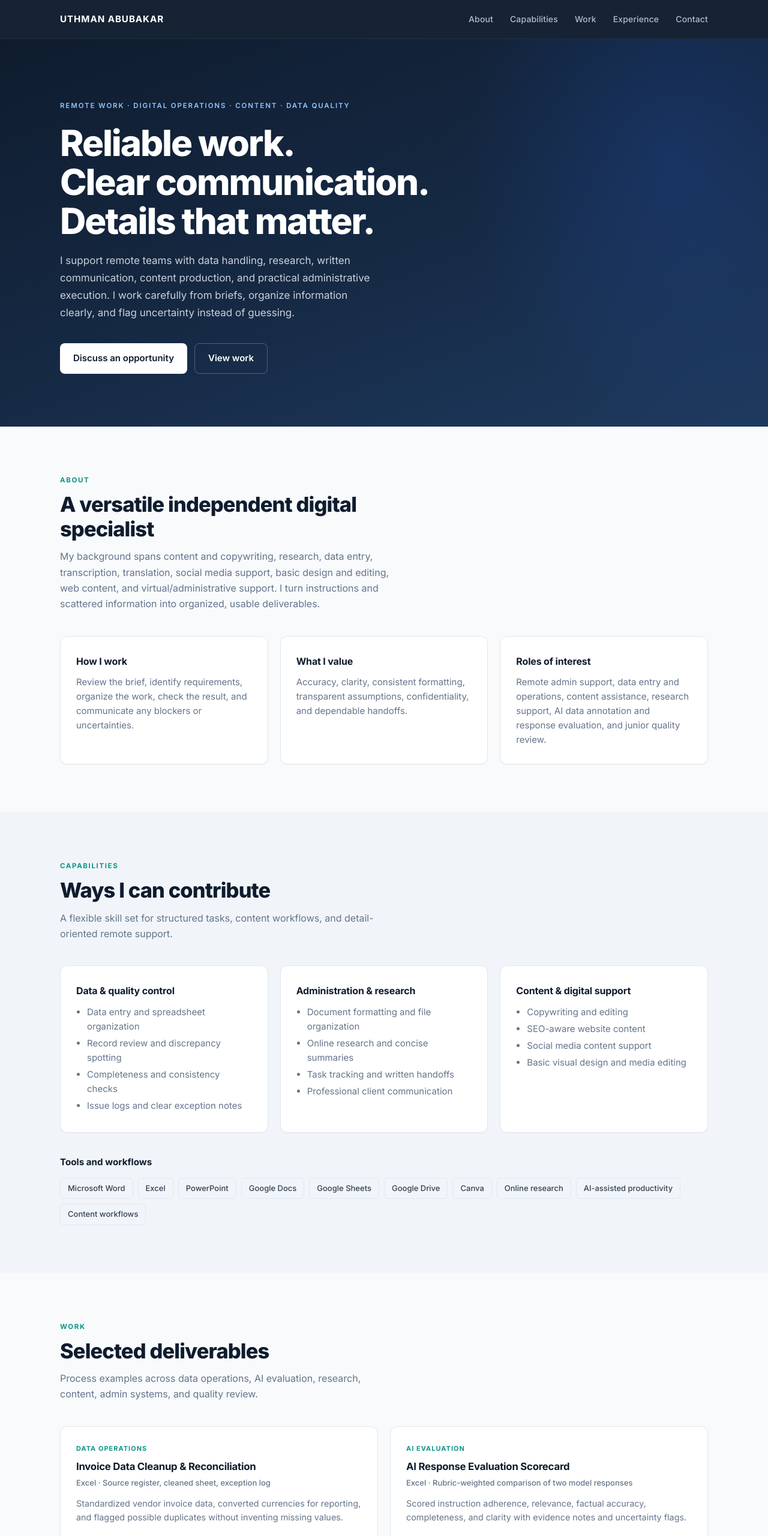
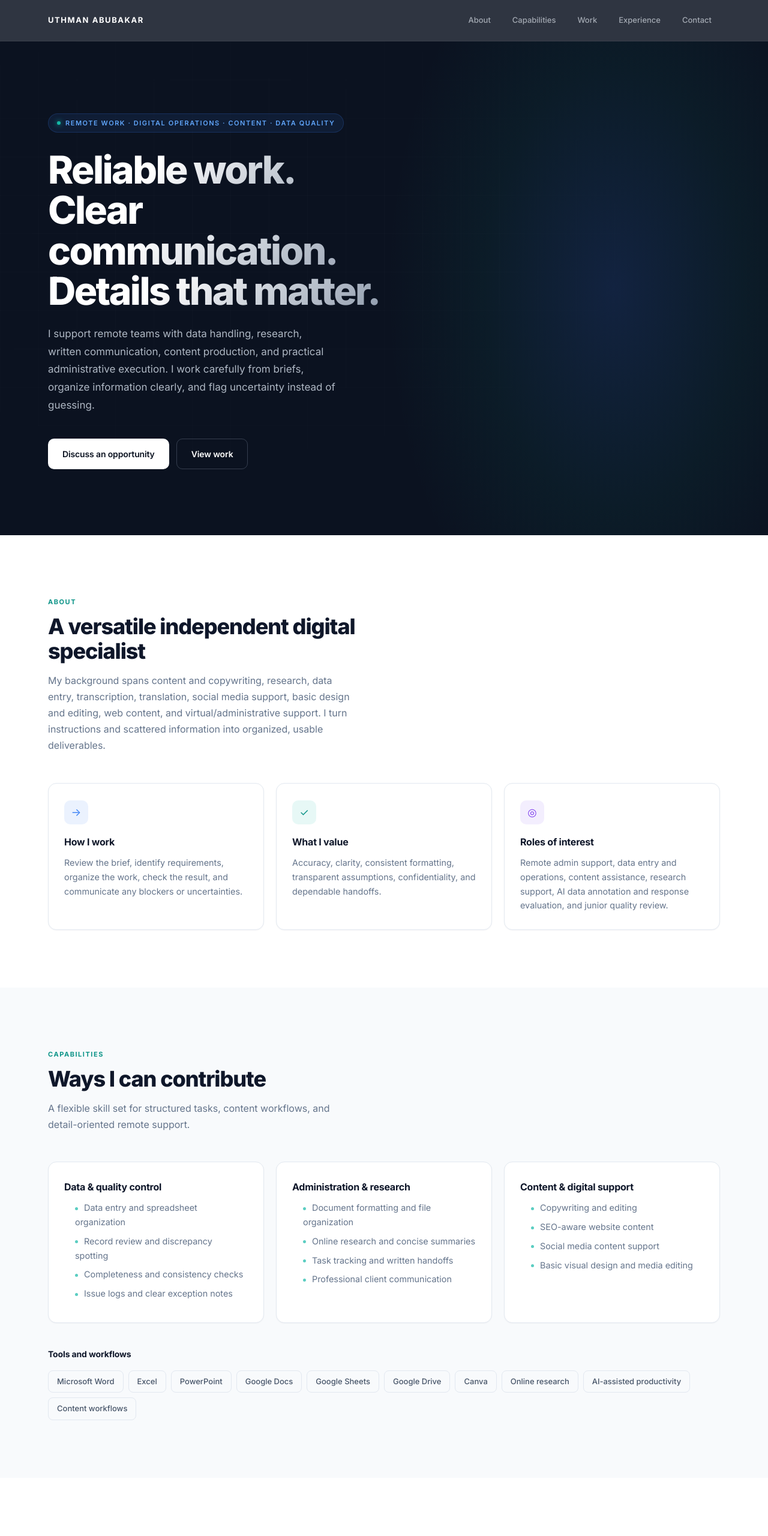
Before and after one commit to uthman-mote/remote-work-portfolio, a plain HTML site: page index.html in a window 1280 px wide. Shown: the top 2560 px of the page at 60% size. Drawn offline with Linux system fonts and the light colour scheme.

Commit message:
Improve design and feel — refined typography, depth, micro-interactions

```diff
--- a/index.html
+++ b/index.html
@@ -10,183 +10,243 @@
 <link href="https://fonts.googleapis.com/css2?family=Inter:wght@400;500;600;700;800&display=swap" rel="stylesheet">
 <style>
 :root {
-  --navy: #0f1c2e;
-  --navy-mid: #1a2d4a;
-  --blue: #2563eb;
-  --blue-dark: #1d4ed8;
-  --teal: #0d9488;
-  --ink: #1e293b;
+  --navy: #0b1220;
+  --navy-soft: #111827;
+  --blue: #3b82f6;
+  --blue-bright: #60a5fa;
+  --teal: #14b8a6;
+  --teal-dim: #0d9488;
+  --ink: #0f172a;
+  --body: #334155;
   --muted: #64748b;
   --line: #e2e8f0;
-  --pale: #f1f5f9;
-  --bg: #f8fafc;
-  --white: #ffffff;
-  --shadow-sm: 0 1px 2px rgba(15, 28, 46, 0.04);
-  --shadow: 0 4px 16px rgba(15, 28, 46, 0.06);
-  --shadow-md: 0 8px 30px rgba(15, 28, 46, 0.08);
-  --radius: 12px;
-  --radius-lg: 16px;
+  --line-soft: #f1f5f9;
+  --pale: #f8fafc;
+  --bg: #ffffff;
+  --surface: #ffffff;
+  --surface-alt: #f8fafc;
+  --shadow-xs: 0 1px 2px rgba(15, 23, 42, 0.04);
+  --shadow-sm: 0 2px 8px rgba(15, 23, 42, 0.04), 0 1px 2px rgba(15, 23, 42, 0.03);
+  --shadow-md: 0 8px 24px rgba(15, 23, 42, 0.06), 0 2px 6px rgba(15, 23, 42, 0.04);
+  --shadow-lg: 0 16px 48px rgba(15, 23, 42, 0.08), 0 4px 12px rgba(15, 23, 42, 0.04);
+  --radius: 14px;
+  --radius-sm: 10px;
+  --radius-lg: 20px;
+  --ease: cubic-bezier(0.22, 1, 0.36, 1);
 }
 
 *, *::before, *::after { box-sizing: border-box; margin: 0; padding: 0; }
 html { scroll-behavior: smooth; }
 body {
-  font-family: 'Inter', ui-sans-serif, system-ui, -apple-system, sans-serif;
-  color: var(--ink);
+  font-family: 'Inter', ui-sans-serif, system-ui, -apple-system, BlinkMacSystemFont, sans-serif;
+  color: var(--body);
   background: var(--bg);
   line-height: 1.65;
   font-size: 16px;
   -webkit-font-smoothing: antialiased;
   -moz-osx-font-smoothing: grayscale;
 }
-a { color: var(--blue); text-decoration: none; transition: color 0.15s ease; }
-a:hover { color: var(--blue-dark); }
-.wrap { width: min(1080px, 90%); margin: 0 auto; }
+a { color: var(--blue); text-decoration: none; transition: color 0.2s var(--ease); }
+a:hover { color: var(--blue-bright); }
+.wrap { width: min(1120px, 90%); margin: 0 auto; }
 
 header {
-  background: rgba(15, 28, 46, 0.97);
-  backdrop-filter: blur(12px);
-  color: white;
-  padding: 0;
   position: sticky;
   top: 0;
-  z-index: 50;
-  border-bottom: 1px solid rgba(255,255,255,0.06);
+  z-index: 100;
+  background: rgba(11, 18, 32, 0.85);
+  backdrop-filter: saturate(180%) blur(16px);
+  -webkit-backdrop-filter: saturate(180%) blur(16px);
+  border-bottom: 1px solid rgba(255,255,255,0.05);
 }
 nav {
   display: flex;
   justify-content: space-between;
   align-items: center;
-  height: 64px;
+  height: 68px;
   gap: 24px;
 }
 .brand {
   font-weight: 700;
-  font-size: 0.95rem;
-  letter-spacing: 0.06em;
+  font-size: 0.8125rem;
+  letter-spacing: 0.12em;
   color: #fff;
+  text-transform: uppercase;
 }
-nav .links { display: flex; gap: 28px; flex-wrap: wrap; }
+nav .links {
+  display: flex;
+  gap: 8px;
+  flex-wrap: wrap;
+}
 nav .links a {
-  color: rgba(232, 239, 255, 0.75);
-  font-size: 0.875rem;
+  color: rgba(226, 232, 240, 0.65);
+  font-size: 0.8125rem;
   font-weight: 500;
-  letter-spacing: 0.01em;
-  transition: color 0.15s ease;
+  padding: 8px 14px;
+  border-radius: 8px;
+  transition: color 0.2s var(--ease), background 0.2s var(--ease);
 }
-nav .links a:hover { color: #fff; text-decoration: none; }
+nav .links a:hover {
+  color: #fff;
+  background: rgba(255,255,255,0.06);
+  text-decoration: none;
+}
 
 .hero {
-  background: linear-gradient(160deg, #0f1c2e 0%, #162a45 55%, #1e3a5f 100%);
+  position: relative;
+  background: var(--navy);
   color: white;
-  padding: 96px 0 88px;
-  position: relative;
+  padding: 120px 0 110px;
   overflow: hidden;
 }
-.hero::after {
-  content: '';
+.hero-glow {
   position: absolute;
-  top: -40%;
-  right: -15%;
-  width: 55%;
-  height: 140%;
-  background: radial-gradient(ellipse, rgba(37, 99, 235, 0.18) 0%, transparent 70%);
+  top: -30%;
+  right: -10%;
+  width: 60%;
+  height: 160%;
+  background: radial-gradient(ellipse at center, rgba(59, 130, 246, 0.15) 0%, rgba(20, 184, 166, 0.06) 40%, transparent 70%);
+  pointer-events: none;
+}
+.hero-grid {
+  position: absolute;
+  inset: 0;
+  background-image:
+    linear-gradient(rgba(255,255,255,0.015) 1px, transparent 1px),
+    linear-gradient(90deg, rgba(255,255,255,0.015) 1px, transparent 1px);
+  background-size: 64px 64px;
+  mask-image: radial-gradient(ellipse at 30% 40%, black 20%, transparent 70%);
+  -webkit-mask-image: radial-gradient(ellipse at 30% 40%, black 20%, transparent 70%);
   pointer-events: none;
 }
 .hero .wrap { position: relative; z-index: 1; }
 .eyebrow {
-  display: inline-block;
+  display: inline-flex;
+  align-items: center;
+  gap: 8px;
   text-transform: uppercase;
-  letter-spacing: 0.16em;
-  color: #93c5fd;
-  font-size: 0.72rem;
+  letter-spacing: 0.14em;
+  color: var(--blue-bright);
+  font-size: 0.6875rem;
   font-weight: 600;
-  margin-bottom: 20px;
+  margin-bottom: 28px;
+  padding: 6px 14px;
+  background: rgba(59, 130, 246, 0.1);
+  border: 1px solid rgba(59, 130, 246, 0.2);
+  border-radius: 100px;
+}
+.eyebrow::before {
+  content: '';
+  width: 6px;
+  height: 6px;
+  border-radius: 50%;
+  background: var(--teal);
+  box-shadow: 0 0 8px var(--teal);
 }
 .hero h1 {
-  font-size: clamp(2.5rem, 5.5vw, 3.75rem);
-  line-height: 1.08;
-  margin: 0 0 20px;
-  letter-spacing: -0.035em;
+  font-size: clamp(2.6rem, 6vw, 4rem);
+  line-height: 1.05;
+  margin: 0 0 24px;
+  letter-spacing: -0.04em;
   font-weight: 800;
-  max-width: 16ch;
+  max-width: 14ch;
+  color: #fff;
+}
+.hero h1 span {
+  display: block;
+  background: linear-gradient(135deg, #fff 30%, rgba(148, 163, 184, 0.85) 100%);
+  -webkit-background-clip: text;
+  -webkit-text-fill-color: transparent;
+  background-clip: text;
 }
 .hero p {
-  max-width: 540px;
-  color: rgba(226, 232, 240, 0.88);
+  max-width: 480px;
+  color: rgba(203, 213, 225, 0.85);
   font-size: 1.0625rem;
-  line-height: 1.7;
+  line-height: 1.75;
   font-weight: 400;
 }
-.actions { display: flex; gap: 12px; flex-wrap: wrap; margin-top: 36px; }
+.actions {
+  display: flex;
+  gap: 12px;
+  flex-wrap: wrap;
+  margin-top: 40px;
+}
 
 .btn {
   display: inline-flex;
   align-items: center;
   justify-content: center;
-  padding: 12px 22px;
-  border-radius: 8px;
+  gap: 8px;
+  padding: 13px 24px;
+  border-radius: 10px;
   font-weight: 600;
-  font-size: 0.9375rem;
+  font-size: 0.875rem;
   background: #fff;
   color: var(--navy);
   border: none;
-  transition: transform 0.15s ease, box-shadow 0.15s ease, background 0.15s ease;
+  transition: transform 0.25s var(--ease), box-shadow 0.25s var(--ease), background 0.2s ease;
   cursor: pointer;
+  letter-spacing: -0.01em;
 }
 .btn:hover {
-  transform: translateY(-1px);
-  box-shadow: 0 6px 20px rgba(0,0,0,0.15);
+  transform: translateY(-2px);
+  box-shadow: 0 8px 24px rgba(0,0,0,0.2);
   text-decoration: none;
   color: var(--navy);
 }
 .btn.alt {
   background: transparent;
   color: #fff;
-  border: 1px solid rgba(148, 163, 184, 0.45);
+  border: 1px solid rgba(148, 163, 184, 0.3);
 }
 .btn.alt:hover {
   background: rgba(255,255,255,0.06);
-  border-color: rgba(148, 163, 184, 0.7);
+  border-color: rgba(148, 163, 184, 0.55);
   color: #fff;
   box-shadow: none;
 }
 .btn.small {
-  padding: 8px 16px;
+  padding: 9px 16px;
   font-size: 0.8125rem;
-  border-radius: 6px;
+  border-radius: 8px;
   background: var(--pale);
-  color: var(--navy);
+  color: var(--ink);
   border: 1px solid var(--line);
   font-weight: 600;
 }
 .btn.small:hover {
-  background: #e2e8f0;
+  background: #fff;
   border-color: #cbd5e1;
-  box-shadow: none;
-  transform: none;
-  color: var(--navy);
+  box-shadow: var(--shadow-sm);
+  transform: translateY(-1px);
+  color: var(--ink);
 }
 
-main section { padding: 80px 0; }
-.section-head { max-width: 560px; margin-bottom: 40px; }
+main section { padding: 96px 0; }
+.section-head { max-width: 520px; margin-bottom: 48px; }
 .kicker {
-  color: var(--teal);
-  font-size: 0.72rem;
+  display: inline-block;
+  color: var(--teal-dim);
+  font-size: 0.6875rem;
   text-transform: uppercase;
   letter-spacing: 0.14em;
   font-weight: 700;
-  margin-bottom: 10px;
+  margin-bottom: 12px;
 }
 .section-head h2 {
-  font-size: clamp(1.65rem, 3.5vw, 2.15rem);
-  line-height: 1.2;
-  color: var(--navy);
-  margin: 0 0 12px;
+  font-size: clamp(1.75rem, 3.5vw, 2.25rem);
+  line-height: 1.15;
+  color: var(--ink);
+  margin: 0 0 14px;
   font-weight: 750;
-  letter-spacing: -0.025em;
+  letter-spacing: -0.03em;
 }
-.section-head p { color: var(--muted); font-size: 1.0rem; line-height: 1.65; }
+.section-head p {
+  color: var(--muted);
+  font-size: 1.0rem;
+  line-height: 1.7;
+}
 
 .grid {
   display: grid;
@@ -199,141 +259,235 @@ main section { padding: 80px 0; }
   gap: 20px;
 }
 .card {
-  background: var(--white);
+  background: var(--surface);
   border: 1px solid var(--line);
   border-radius: var(--radius);
   padding: 28px 26px;
-  box-shadow: var(--shadow-sm);
-  transition: box-shadow 0.2s ease, border-color 0.2s ease;
+  box-shadow: var(--shadow-xs);
+  transition: box-shadow 0.3s var(--ease), border-color 0.3s var(--ease), transform 0.3s var(--ease);
 }
 .card:hover {
-  box-shadow: var(--shadow);
+  box-shadow: var(--shadow-md);
   border-color: #cbd5e1;
+  transform: translateY(-2px);
 }
 .card h3 {
-  color: var(--navy);
+  color: var(--ink);
   margin: 0 0 10px;
   font-size: 1.0rem;
   font-weight: 650;
-  letter-spacing: -0.01em;
+  letter-spacing: -0.015em;
 }
 .card p, .card li {
   color: var(--muted);
-  font-size: 0.9375rem;
-  line-height: 1.6;
+  font-size: 0.9rem;
+  line-height: 1.65;
 }
-.card ul { padding-left: 18px; margin: 0; }
-.card ul li { margin-bottom: 4px; }
+.card ul { padding-left: 18px; margin: 0; list-style: none; }
+.card ul li {
+  position: relative;
+  padding-left: 0;
+  margin-bottom: 8px;
+}
+.card ul li::before {
+  content: '';
+  display: inline-block;
+  width: 5px;
+  height: 5px;
+  border-radius: 50%;
+  background: var(--teal);
+  margin-right: 10px;
+  vertical-align: middle;
+  opacity: 0.7;
+}
 
-.skills { display: flex; gap: 8px; flex-wrap: wrap; margin-top: 8px; }
+.skills { display: flex; gap: 8px; flex-wrap: wrap; margin-top: 4px; }
 .tag {
   background: var(--pale);
   border: 1px solid var(--line);
-  color: #334155;
-  padding: 6px 12px;
-  border-radius: 6px;
+  color: #475569;
+  padding: 7px 14px;
+  border-radius: 8px;
   font-size: 0.8125rem;
   font-weight: 500;
+  transition: border-color 0.2s ease, background 0.2s ease;
+}
+.tag:hover {
+  border-color: #cbd5e1;
+  background: #fff;
 }
 
-.band { background: #f1f5f9; }
+.band { background: var(--surface-alt); }
 
 .timeline {
-  border-left: 2px solid var(--blue);
-  padding-left: 28px;
-  margin-left: 4px;
+  position: relative;
+  border-left: 2px solid var(--line);
+  padding-left: 32px;
+  margin-left: 8px;
+}
+.timeline::before {
+  content: '';
+  position: absolute;
+  left: -7px;
+  top: 4px;
+  width: 12px;
+  height: 12px;
+  border-radius: 50%;
+  background: var(--blue);
+  border: 3px solid var(--surface-alt);
+  box-shadow: 0 0 0 2px var(--blue);
 }
 .timeline h3 {
   margin: 0 0 4px;
-  color: var(--navy);
-  font-size: 1.1rem;
+  color: var(--ink);
+  font-size: 1.125rem;
   font-weight: 650;
+  letter-spacing: -0.015em;
 }
 .timeline .meta {
-  color: var(--teal);
+  color: var(--teal-dim);
   font-weight: 600;
-  font-size: 0.875rem;
-  margin-bottom: 12px;
+  font-size: 0.8125rem;
+  margin-bottom: 14px;
+  letter-spacing: 0.01em;
 }
-.timeline p { color: var(--muted); font-size: 0.95rem; margin-bottom: 12px; }
-.timeline ul { padding-left: 18px; color: var(--muted); font-size: 0.95rem; }
-.timeline ul li { margin-bottom: 6px; }
+.timeline p { color: var(--muted); font-size: 0.9375rem; margin-bottom: 14px; line-height: 1.7; }
+.timeline ul { padding-left: 0; list-style: none; color: var(--muted); font-size: 0.9375rem; }
+.timeline ul li {
+  position: relative;
+  padding-left: 18px;
+  margin-bottom: 8px;
+  line-height: 1.6;
+}
+.timeline ul li::before {
+  content: '';
+  position: absolute;
+  left: 0;
+  top: 9px;
+  width: 6px;
+  height: 6px;
+  border-radius: 50%;
+  background: var(--line);
+}
 
 .work-card {
   display: flex;
   flex-direction: column;
   gap: 0;
   min-height: 100%;
+  position: relative;
+  overflow: hidden;
 }
+.work-card::after {
+  content: '';
+  position: absolute;
+  top: 0;
+  left: 0;
+  right: 0;
+  height: 3px;
+  background: linear-gradient(90deg, var(--teal), var(--blue));
+  opacity: 0;
+  transition: opacity 0.3s var(--ease);
+}
+.work-card:hover::after { opacity: 1; }
 .work-card .skill-tag {
-  font-size: 0.68rem;
+  display: inline-block;
+  font-size: 0.625rem;
   font-weight: 700;
   text-transform: uppercase;
-  letter-spacing: 0.1em;
-  color: var(--teal);
-  margin-bottom: 10px;
+  letter-spacing: 0.12em;
+  color: var(--teal-dim);
+  margin-bottom: 12px;
+  padding: 4px 10px;
+  background: rgba(20, 184, 166, 0.08);
+  border-radius: 6px;
+  width: fit-content;
 }
 .work-card h3 {
   margin: 0 0 6px;
-  font-size: 1.05rem;
+  font-size: 1.0625rem;
   font-weight: 650;
-  letter-spacing: -0.015em;
+  letter-spacing: -0.02em;
   line-height: 1.3;
+  color: var(--ink);
 }
 .work-card .meta {
-  font-size: 0.8125rem;
+  font-size: 0.75rem;
   color: var(--muted);
-  margin-bottom: 12px;
+  margin-bottom: 14px;
   font-weight: 500;
+  letter-spacing: 0.01em;
 }
 .work-card > p {
-  font-size: 0.9rem;
+  font-size: 0.875rem;
   color: var(--muted);
-  line-height: 1.6;
+  line-height: 1.65;
   flex: 1;
 }
 .work-card .dl {
-  margin-top: 20px;
-  padding-top: 16px;
-  border-top: 1px solid var(--line);
+  margin-top: 22px;
+  padding-top: 18px;
+  border-top: 1px solid var(--line-soft);
 }
 
 .contact-box {
-  background: linear-gradient(145deg, #0f1c2e 0%, #1a2d4a 100%);
+  background: var(--navy);
   color: white;
   border-radius: var(--radius-lg);
-  padding: 48px 44px;
+  padding: 56px 48px;
   display: flex;
   justify-content: space-between;
   align-items: center;
-  gap: 32px;
-  box-shadow: var(--shadow-md);
+  gap: 40px;
+  position: relative;
+  overflow: hidden;
 }
+.contact-box::before {
+  content: '';
+  position: absolute;
+  top: -50%;
+  right: -20%;
+  width: 50%;
+  height: 200%;
+  background: radial-gradient(ellipse, rgba(59, 130, 246, 0.12) 0%, transparent 70%);
+  pointer-events: none;
+}
+.contact-box > * { position: relative; z-index: 1; }
 .contact-box .eyebrow {
-  color: #93c5fd;
-  margin-bottom: 12px;
+  color: var(--blue-bright);
+  margin-bottom: 16px;
+  background: rgba(59, 130, 246, 0.12);
+  border-color: rgba(59, 130, 246, 0.2);
 }
 .contact-box h2 {
-  margin: 0 0 10px;
-  font-size: 1.75rem;
-  font-weight: 700;
-  letter-spacing: -0.02em;
+  margin: 0 0 12px;
+  font-size: 1.875rem;
+  font-weight: 750;
+  letter-spacing: -0.03em;
+  color: #fff;
 }
-.contact-box p { color: rgba(226, 232, 240, 0.8); margin: 0; font-size: 0.95rem; }
-.contact-box a { color: #93c5fd; }
-.contact-box a:hover { color: #bfdbfe; }
+.contact-box p {
+  color: rgba(203, 213, 225, 0.8);
+  margin: 0;
+  font-size: 0.9375rem;
+  line-height: 1.6;
+}
+.contact-box a:not(.btn) { color: var(--blue-bright); }
+.contact-box a:not(.btn):hover { color: #93c5fd; }
 .contact-box .btn {
   color: var(--navy);
   white-space: nowrap;
   flex-shrink: 0;
+  font-size: 0.9375rem;
+  padding: 14px 28px;
 }
 
 footer {
-  padding: 28px 0;
+  padding: 32px 0;
   color: var(--muted);
   font-size: 0.8125rem;
-  border-top: 1px solid var(--line);
-  background: var(--white);
+  border-top: 1px solid var(--line-soft);
+  background: var(--surface);
 }
 .footer-row {
   display: flex;
@@ -344,36 +498,59 @@ footer {
 }
 
 .tools-title {
-  color: var(--navy);
-  font-size: 0.95rem;
+  color: var(--ink);
+  font-size: 0.875rem;
   font-weight: 650;
-  margin-bottom: 14px;
-  margin-top: 36px;
+  margin-bottom: 16px;
+  margin-top: 40px;
+  letter-spacing: -0.01em;
+}
+.quality-title {
+  color: var(--ink);
+  font-size: 1.0rem;
+  font-weight: 650;
+  margin-bottom: 24px;
+  margin-top: 48px;
+  letter-spacing: -0.015em;
 }
 
-.quality-title {
-  color: var(--navy);
-  font-size: 1.05rem;
-  font-weight: 650;
-  margin-bottom: 20px;
-  margin-top: 40px;
+.about-card .icon {
+  width: 40px;
+  height: 40px;
+  border-radius: 10px;
+  display: flex;
+  align-items: center;
+  justify-content: center;
+  margin-bottom: 16px;
+  font-size: 1.1rem;
 }
+.about-card:nth-child(1) .icon { background: rgba(59, 130, 246, 0.1); color: var(--blue); }
+.about-card:nth-child(2) .icon { background: rgba(20, 184, 166, 0.1); color: var(--teal-dim); }
+.about-card:nth-child(3) .icon { background: rgba(139, 92, 246, 0.1); color: #7c3aed; }
 
 @media (max-width: 900px) {
   .grid, .grid-2 { grid-template-columns: 1fr 1fr; }
-  .hero { padding: 72px 0 64px; }
-  .contact-box { align-items: flex-start; flex-direction: column; padding: 36px 28px; }
-  nav { height: auto; padding: 14px 0; align-items: flex-start; flex-direction: column; gap: 12px; }
-  nav .links { gap: 16px; }
-  main section { padding: 64px 0; }
+  .hero { padding: 88px 0 80px; }
+  .contact-box {
+    align-items: flex-start;
+    flex-direction: column;
+    padding: 40px 32px;
+  }
+  nav { height: auto; padding: 14px 0; align-items: flex-start; flex-direction: column; gap: 10px; }
+  nav .links { gap: 4px; }
+  main section { padding: 72px 0; }
+  .section-head { margin-bottom: 36px; }
 }
 @media (max-width: 560px) {
   .grid, .grid-2 { grid-template-columns: 1fr; }
-  main section { padding: 52px 0; }
-  .hero h1 { font-size: 2.35rem; max-width: none; }
+  main section { padding: 56px 0; }
+  .hero h1 { font-size: 2.4rem; max-width: none; }
   .hero p { font-size: 1rem; }
   .section-head { margin-bottom: 28px; }
-  .card { padding: 22px 20px; }
+  .card { padding: 24px 20px; }
+  .contact-box { padding: 32px 24px; }
+  .contact-box h2 { font-size: 1.5rem; }
+  .wrap { width: min(1120px, 92%); }
 }
 </style>
 </head>
@@ -382,7 +559,7 @@ footer {
 <header>
   <div class="wrap">
     <nav>
-      <div class="brand">UTHMAN ABUBAKAR</div>
+      <div class="brand">Uthman Abubakar</div>
       <div class="links">
         <a href="#about">About</a>
         <a href="#skills">Capabilities</a>
@@ -395,9 +572,11 @@ footer {
 </header>
 
 <section class="hero">
+  <div class="hero-glow"></div>
+  <div class="hero-grid"></div>
   <div class="wrap">
     <div class="eyebrow">Remote work · Digital operations · Content · Data quality</div>
-    <h1>Reliable work.<br>Clear communication.<br>Details that matter.</h1>
+    <h1><span>Reliable work.</span><span>Clear communication.</span><span>Details that matter.</span></h1>
     <p>I support remote teams with data handling, research, written communication, content production, and practical administrative execution. I work carefully from briefs, organize information clearly, and flag uncertainty instead of guessing.</p>
     <div class="actions">
       <a class="btn" href="#contact">Discuss an opportunity</a>
@@ -416,15 +595,18 @@ footer {
       <p>My background spans content and copywriting, research, data entry, transcription, translation, social media support, basic design and editing, web content, and virtual/administrative support. I turn instructions and scattered information into organized, usable deliverables.</p>
     </div>
     <div class="grid">
-      <article class="card">
+      <article class="card about-card">
+        <div class="icon">→</div>
         <h3>How I work</h3>
         <p>Review the brief, identify requirements, organize the work, check the result, and communicate any blockers or uncertainties.</p>
       </article>
-      <article class="card">
+      <article class="card about-card">
+        <div class="icon">✓</div>
         <h3>What I value</h3>
         <p>Accuracy, clarity, consistent formatting, transparent assumptions, confidentiality, and dependable handoffs.</p>
       </article>
-      <article class="card">
+      <article class="card about-card">
+        <div class="icon">◎</div>
         <h3>Roles of interest</h3>
         <p>Remote admin support, data entry and operations, content assistance, research support, AI data annotation and response evaluation, and junior quality review.</p>
       </article>
@@ -619,7 +801,7 @@ footer {
         <div class="eyebrow">Let's work together</div>
         <h2>Have a remote task or role in mind?</h2>
         <p>Contact me to discuss data, admin, research, content, or quality-review support.</p>
-        <p style="margin-top:12px">Nairobi, Kenya · <a href="mailto:uthmanmote@gmail.com">uthmanmote@gmail.com</a></p>
+        <p style="margin-top:14px">Nairobi, Kenya · <a href="mailto:uthmanmote@gmail.com">uthmanmote@gmail.com</a></p>
       </div>
       <a class="btn" href="mailto:uthmanmote@gmail.com?subject=Remote%20Work%20Opportunity">Email me</a>
     </div>
```
